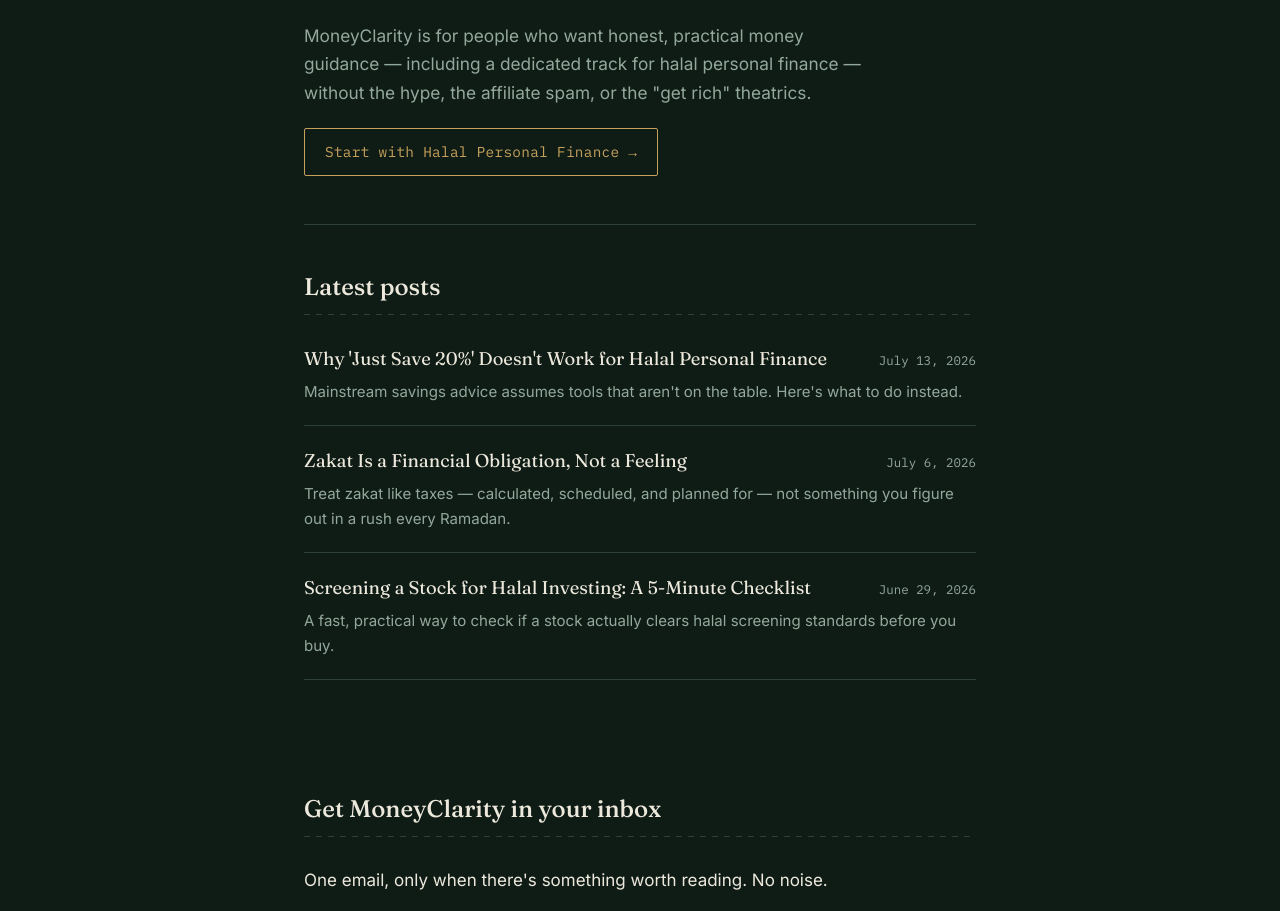
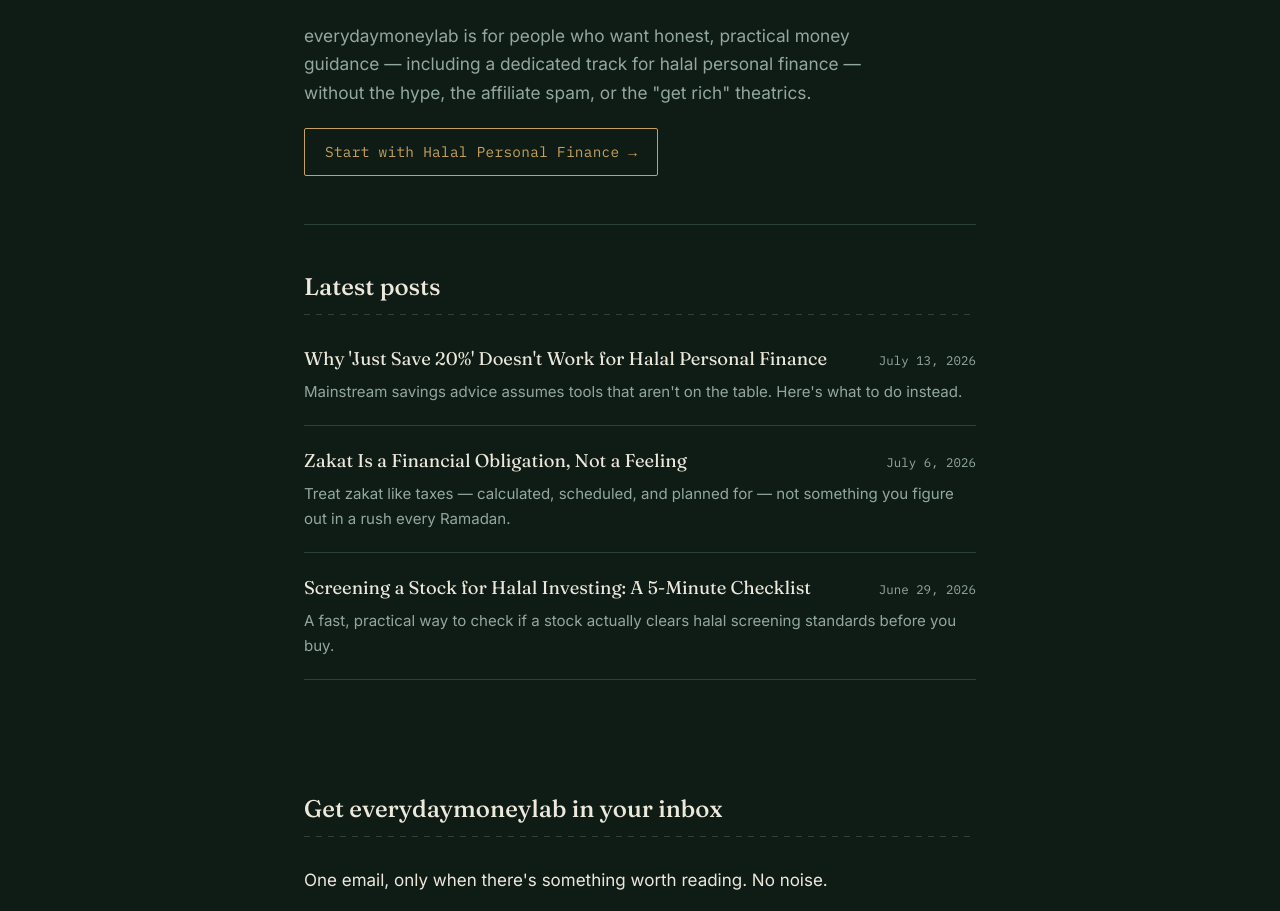
Before and after one commit to Hussainj977/moneyclarity, an Eleventy site: page moneyclarity-site (1)/src/index.njk in a window 1280 px wide. Shown: the part 350-1261 px from the top of the page. Built offline with nearby package versions, Linux system fonts and the light colour scheme; Eleventy itself is replaced by a stand-in of ours; files that its build step writes are made by us from their sources.

Commit message:
Update branding from MoneyClarity to everydaymoneylab

```diff
--- a/moneyclarity-site (1)/src/index.njk
+++ b/moneyclarity-site (1)/src/index.njk
@@ -4,7 +4,7 @@
 ---
 <section class="hero">
   <h1>Personal finance, made clear — not another guru's noise.</h1>
-  <p class="hero-sub">MoneyClarity is for people who want honest, practical money guidance — including a dedicated track for halal personal finance — without the hype, the affiliate spam, or the "get rich" theatrics.</p>
+  <p class="hero-sub">everydaymoneylab is for people who want honest, practical money guidance — including a dedicated track for halal personal finance — without the hype, the affiliate spam, or the "get rich" theatrics.</p>
   <a class="btn" href="/halal-personal-finance/">Start with Halal Personal Finance →</a>
 </section>
 
@@ -24,7 +24,7 @@
 </section>
 
 <section id="subscribe" class="subscribe">
-  <h2>Get MoneyClarity in your inbox</h2>
+  <h2>Get everydaymoneylab in your inbox</h2>
   <p>One email, only when there's something worth reading. No noise.</p>
   <form name="subscribe" method="POST" data-netlify="true" netlify-honeypot="bot-field">
     <input type="hidden" name="form-name" value="subscribe" />
```
